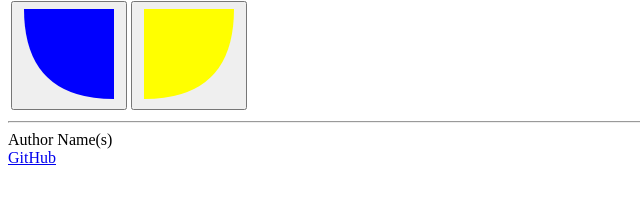
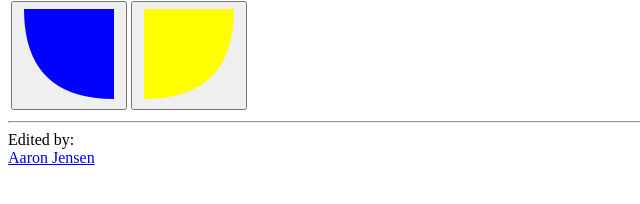
Before and after one commit to ajensen3point14/simon, a plain HTML site: page play.html in a window 1280 px wide. Shown: the part 414-618 px from the top of the page, without its empty margins (0-640 px from the left). Drawn offline with Linux system fonts and the light colour scheme.

Commit message:
Updated the author name to an editor name
So as not to confuse my project with the default

```diff
--- a/play.html
+++ b/play.html
@@ -113,9 +113,9 @@
 
     <footer>
       <hr />
-      <span class="text-reset">Author Name(s)</span>
+      <span class="text-reset">Edited by:</span>
       <br />
-      <a href="https://github.com/webprogramming260/simon-html">GitHub</a>
+      <a href="https://github.com/webprogramming260/simon-html">Aaron Jensen</a>
     </footer>
   </body>
 </html>
```
